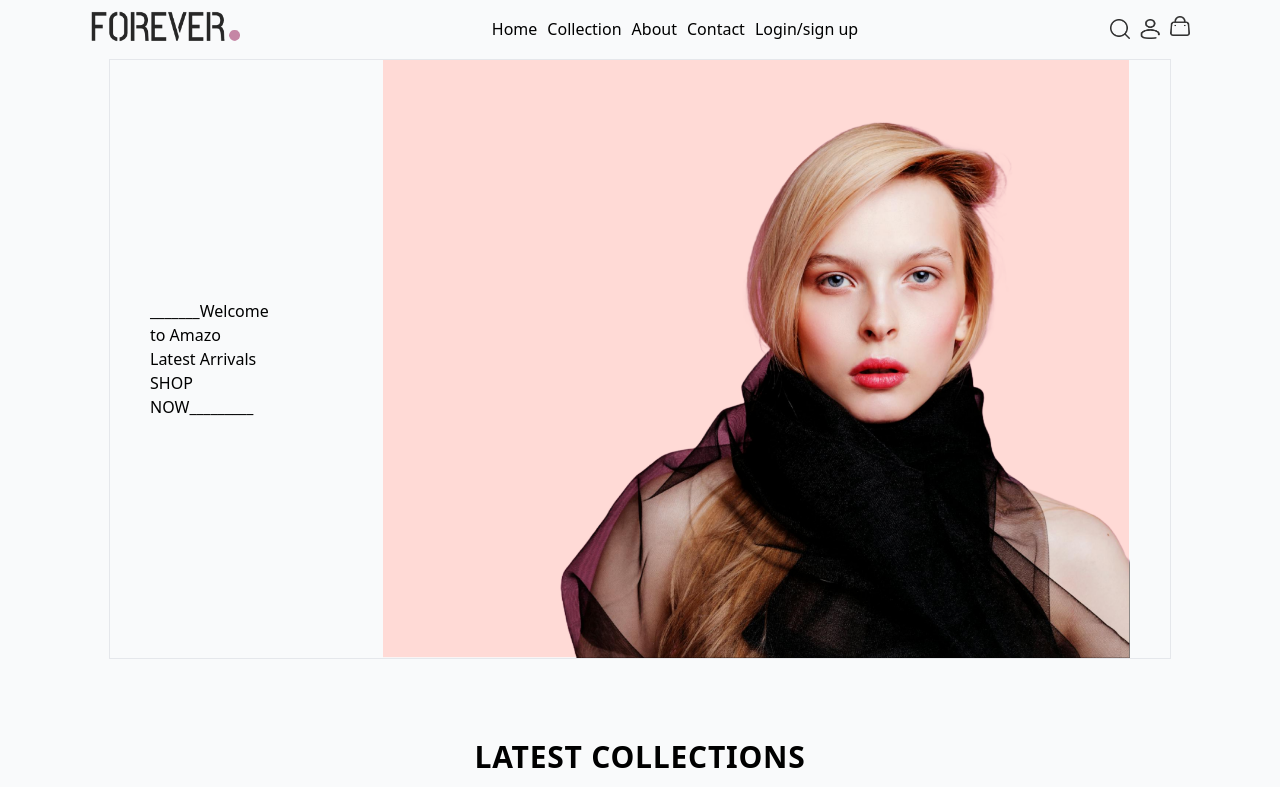
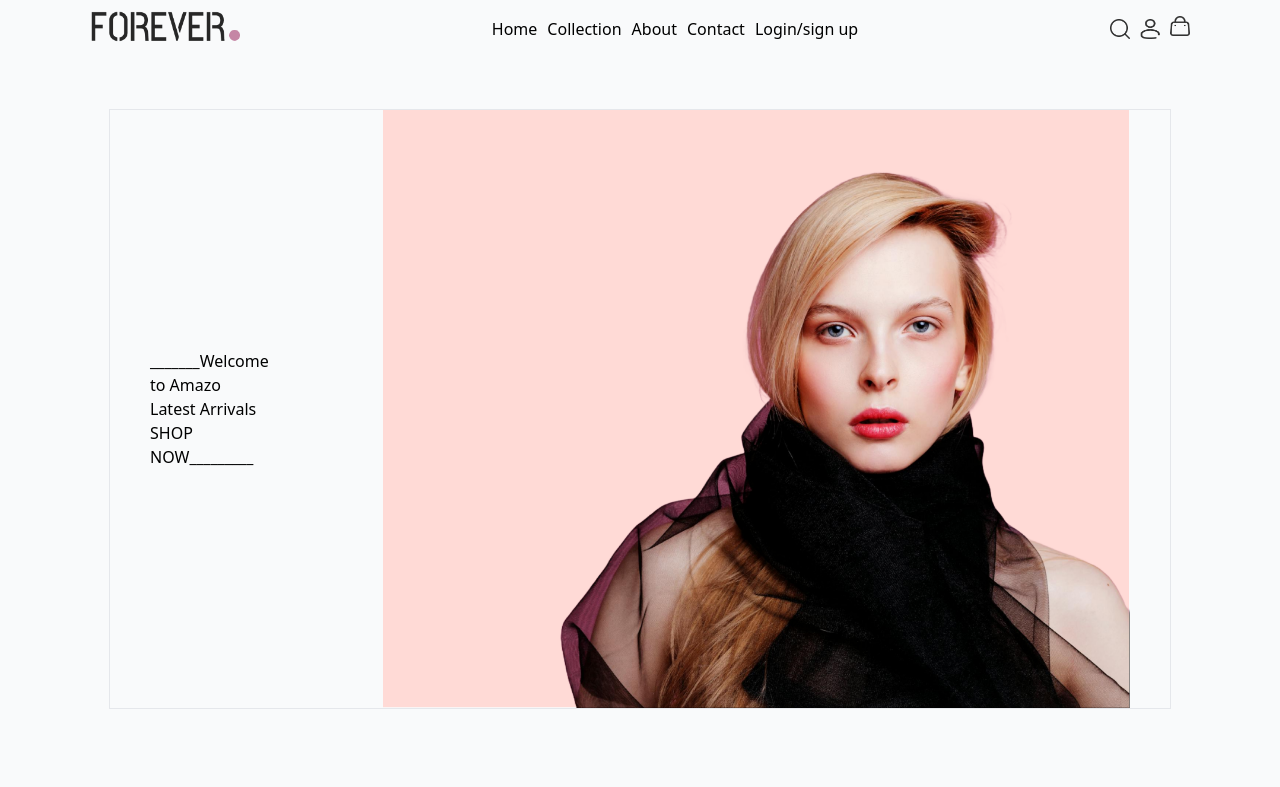
Before and after one commit to Vader-9/E-commercs, a React (Vite) app: page / in a window 1280 px wide. Shown: the top 787 px of the page. Built offline with nearby package versions, Linux system fonts and the light colour scheme.

Commit message:
margin added to the home

```diff
--- a/src/Home/Home.jsx
+++ b/src/Home/Home.jsx
@@ -7,7 +7,7 @@ import Subcribe from "./Subcribe"
 function Home(){
 
     return(
-        <div className="w-full">
+        <div className="w-full mt-[50px]">
             <Header/>
             <Latest/>
             <Best/>
```
